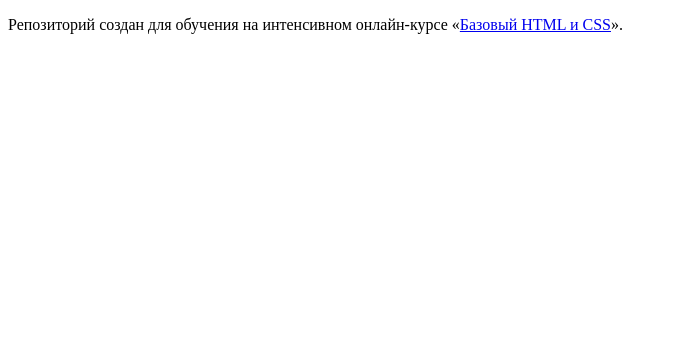
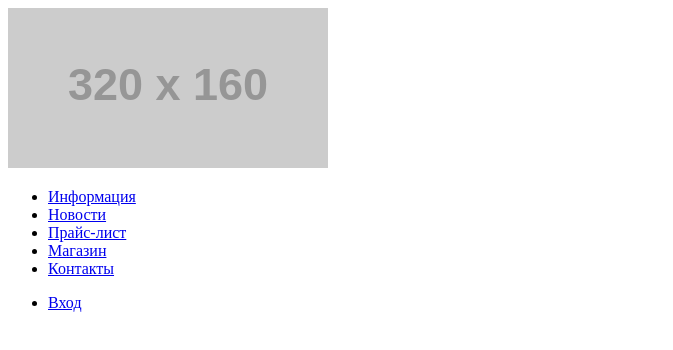
Before and after one commit to ilyasamorodov/140166-barbershop, a plain HTML site: page index.html in a window 1280 px wide. Shown: the whole page, without its empty margins (0-673 px from the left). Drawn offline with Linux system fonts and the light colour scheme; placeholder pictures from the web are drawn by us.

Commit message:
Index.html header markup added

```diff
--- a/index.html
+++ b/index.html
@@ -2,11 +2,27 @@
 <html lang="ru">
   <head>
     <meta charset="utf-8">
-    <title>HTML Academy: Барбершоп</title>
+    <title>Барбершоп «Бородинский»</title>
   </head>
   <body>
 
-    <p>Репозиторий создан для обучения на интенсивном онлайн‑курсе «<a href="https://htmlacademy.ru/intensive/htmlcss">Базовый HTML и CSS</a>».</p>
+    <header class="main-header">
+		<nav class="main-navigation">
+			<a class="main-header-logo">
+				<img src="//placehold.it/320x160" width="320" height="160" alt="Логотип барбершопа «Бородинский»">
+			</a>
+			<ul class="site-navigation">
+				<li><a href="#">Информация</a></li>
+				<li><a href="#">Новости</a></li>
+				<li><a href="price.html">Прайс-лист</a></li>
+				<li><a href="shop.html">Магазин</a></li>
+				<li><a href="#">Контакты</a></li>
+			</ul>
+			<ul class="user-navigation">
+				<li class="login-link"><a href="#">Вход</a></li>
+			</ul>
+		</nav>
+	</header>
 
   </body>
 </html>
```
